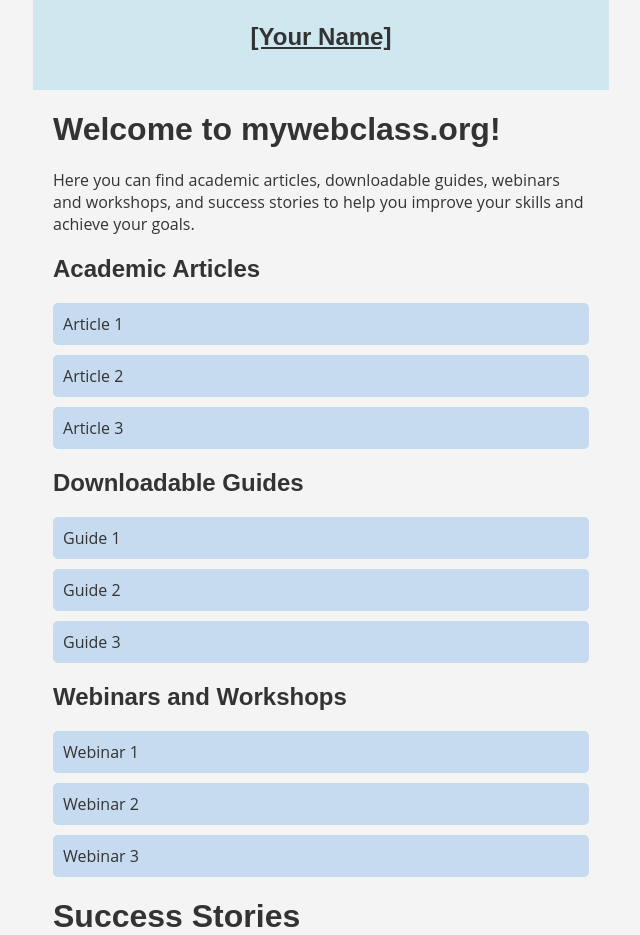
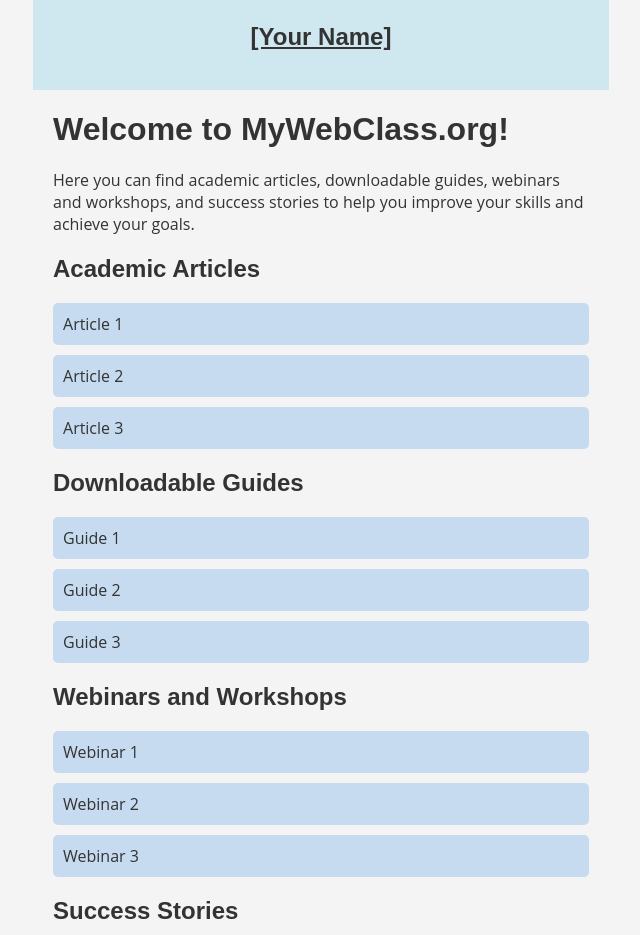
Before and after one commit to NJIT-WIS/project-2-is219-teamec, a Next.js app: page /Resources in a window 1280 px wide. Shown: the part 177-1112 px from the top of the page, without its empty margins (319-959 px from the left). Built offline with nearby package versions, Linux system fonts and the light colour scheme.

Commit message:
Fixed file locations

```diff
--- a/pages/About.js
+++ b/pages/About.js
@@ -1,7 +1,7 @@
 import Head from 'next/head'
 import { getSortedPostsData } from '../lib/posts'
-import Layout from '../components/Layout';
-import styles from '../styles/about.module.css';
+import Layout from '../components/layout'
+import styles from '../styles/about.module.css'
 
 export default function AboutPage () {
   return (
--- a/pages/Home.js
+++ b/pages/Home.js
@@ -1,5 +1,5 @@
  import Head from 'next/head'
-import styles from '../styles/Home.module.css';
+import styles from '../styles/Home.module.css'
 import { getSortedPostsData } from '../lib/posts'
 
 
--- a/pages/Resources.js
+++ b/pages/Resources.js
@@ -4,7 +4,7 @@
 export default function Home({ allPostsData }) {
   return (
     <Layout>
-    <h1>Welcome to mywebclass.org!</h1>
+    <h1>Welcome to MyWebClass.org!</h1>
       <p>Here you can find academic articles, downloadable guides, webinars and workshops, and success stories to help you improve your skills and achieve your goals.</p>
 
       <h2>Academic Articles</h2>
@@ -28,7 +28,7 @@
         <li>Webinar 3</li>
       </ul>
 
-      <h1>Success Stories</h1>
+      <h2>Success Stories</h2>
       <ul>
         <li>Story 1</li>
         <li>Story 2</li>
```
